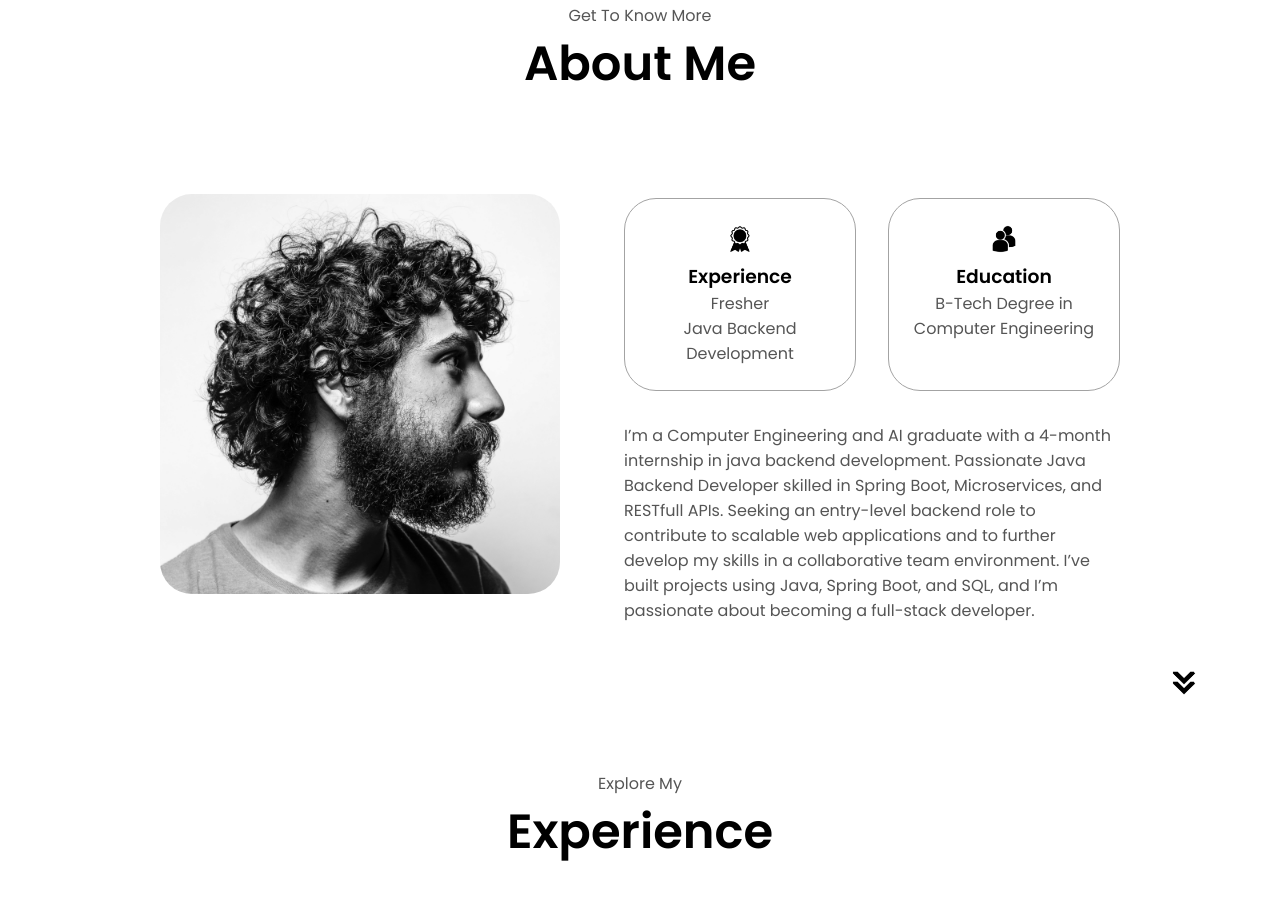
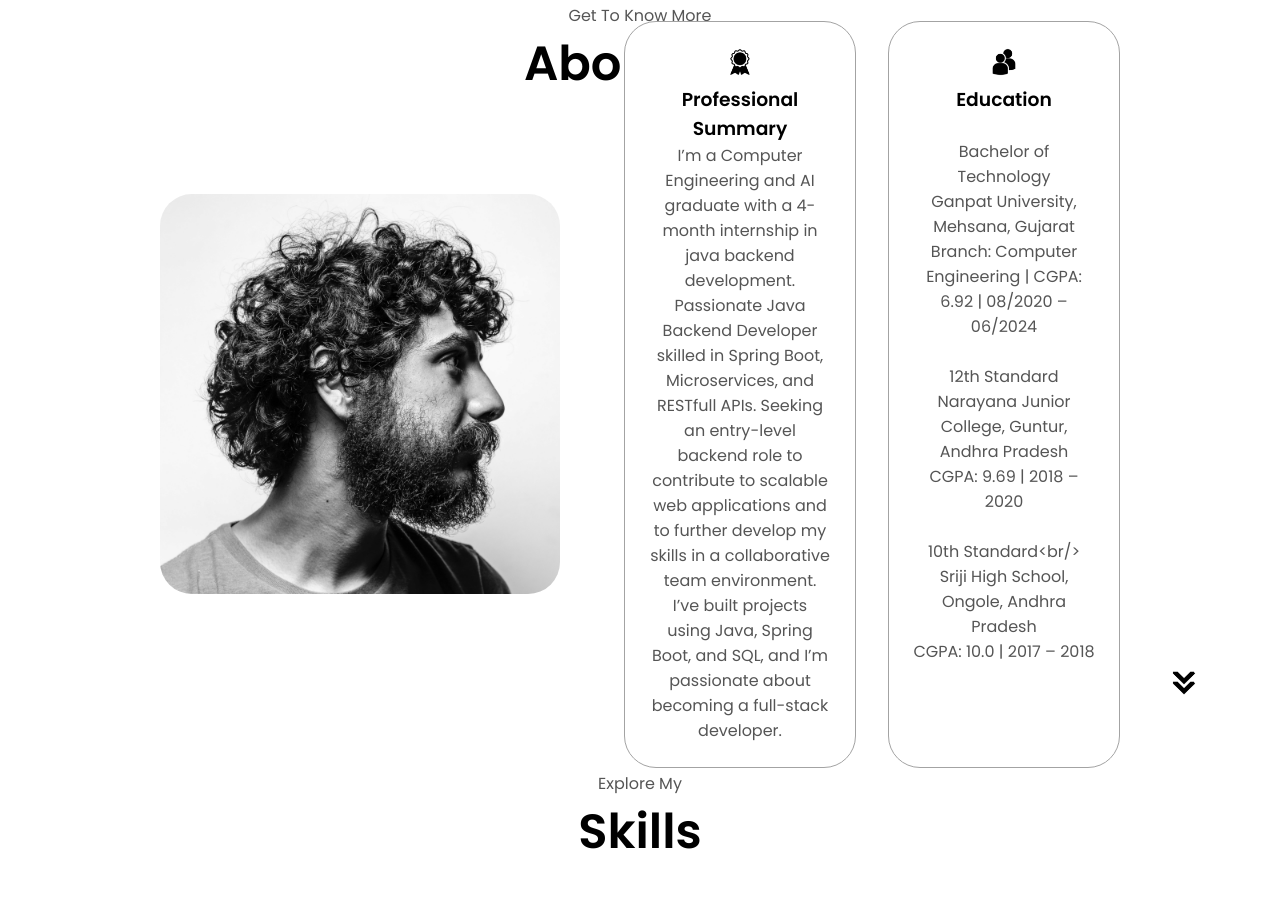
Before and after one commit to Ajay-Pari-26/portfolio, a plain HTML site: page index.html in a window 1280 px wide. Shown: the part 925-1822 px from the top of the page. Drawn offline with Linux system fonts and the light colour scheme.

Commit message:
Update index.html

```diff
--- a/index.html
+++ b/index.html
@@ -14,7 +14,7 @@
     <div>
         <ul class="nav-links">
             <li><a href="#about">About</a></li>
-            <li><a href="#experience">Experience</a></li>
+            <li><a href="#experience">Skills</a></li>
             <li><a href="#projects">Projects</a></li>
             <li><a href="#contact">Contact</a></li>
         </ul>
@@ -90,8 +90,12 @@
                             alt="Experience icon"
                             class="icon"
                     />
-                    <h3>Experience</h3>
-                    <p>Fresher <br />Java Backend Development</p>
+                    <h3>Professional Summary</h3>
+                    <p>I’m a Computer Engineering and AI graduate with a 4-month internship in java backend development.
+                    Passionate Java Backend Developer skilled in Spring Boot, Microservices, and RESTfull APIs. Seeking an
+                    entry-level backend role to contribute to scalable web applications and to further develop my skills in a
+                    collaborative team environment.
+                    I’ve built projects using Java, Spring Boot, and SQL, and I’m passionate about becoming a full-stack developer.</p>
                 </div>
                 <div class="details-container">
                     <img
@@ -100,10 +104,23 @@
                             class="icon"
                     />
                     <h3>Education</h3>
-                    <p>B-Tech Degree in Computer Engineering</p>
+                    <p>
+                        <br/>
+<bold>Bachelor of Technology</bold><br/>
+Ganpat University, Mehsana, Gujarat<br/>
+Branch: Computer Engineering | CGPA: 6.92 | 08/2020 – 06/2024<br/>
+<br/>
+<bold>12th Standard</bold><br/>
+Narayana Junior College, Guntur, Andhra Pradesh<br/>
+CGPA: 9.69 | 2018 – 2020<br/>
+<br/>
+<bold>10th Standard<</bold>br/>
+Sriji High School, Ongole, Andhra Pradesh<br/>
+CGPA: 10.0 | 2017 – 2018<br/>
+                    </p>
                 </div>
             </div>
-            <div class="text-container">
+<!--             <div class="text-container">
                 <p>
                     I’m a Computer Engineering and AI graduate with a 4-month internship in java backend development.
                     Passionate Java Backend Developer skilled in Spring Boot, Microservices, and RESTfull APIs. Seeking an
@@ -111,7 +128,7 @@
                     collaborative team environment.
                     I’ve built projects using Java, Spring Boot, and SQL, and I’m passionate about becoming a full-stack developer.
                 </p>
-            </div>
+            </div> -->
         </div>
     </div>
     <img
@@ -123,7 +140,7 @@
 </section>
 <section id="experience">
     <p class="section__text__p1">Explore My</p>
-    <h1 class="title">Experience</h1>
+    <h1 class="title">Skills</h1>
     <div class="experience-details-container">
         <div class="about-containers">
             <div class="details-container">
```
